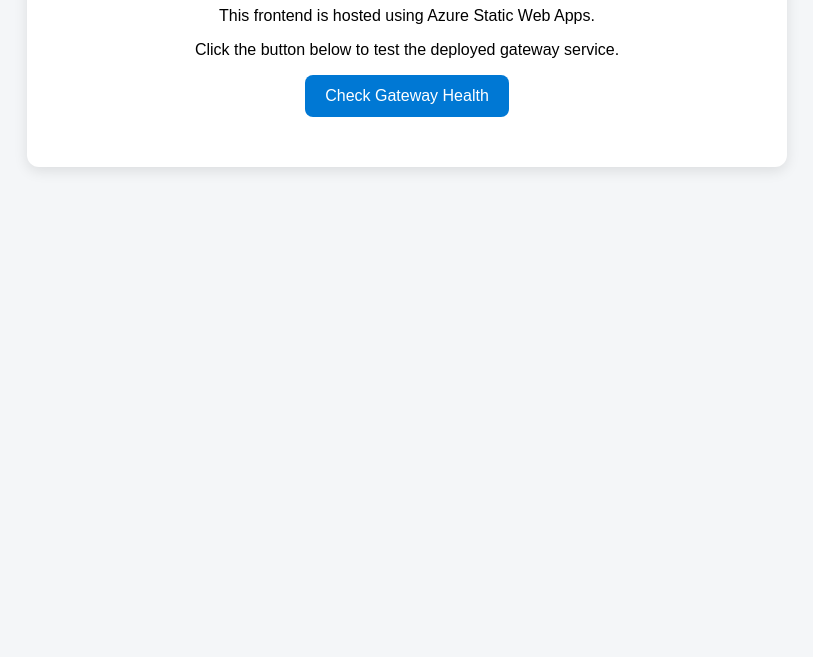
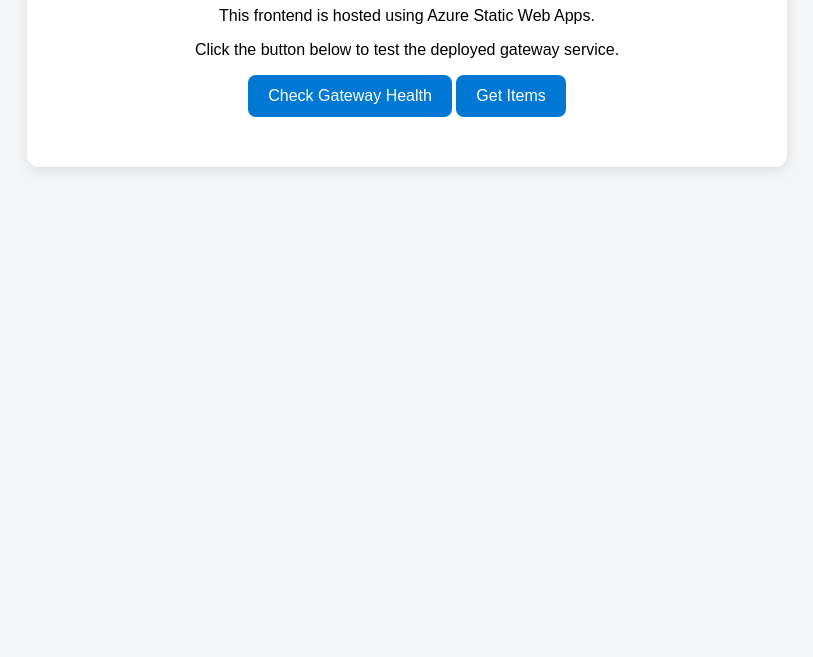
Before and after one commit to shanika2002/azure-microservices-lab, a plain HTML site: page frontend/index.html in a window 1280 px wide. Shown: the part 143-800 px from the top of the page, without its empty margins (233-1046 px from the left). Drawn offline with Linux system fonts and the light colour scheme.

Commit message:
update index file

```diff
--- a/frontend/index.html
+++ b/frontend/index.html
@@ -46,6 +46,7 @@
     <p>Click the button below to test the deployed gateway service.</p>
 
     <button onclick="checkHealth()">Check Gateway Health</button>
+    <button onclick="getItems()">Get Items</button>
     <div id="result"></div>
   </div>
 
@@ -71,6 +72,26 @@
         result.innerText = `Failed to connect to gateway.\nError: ${err.message}`;
       }
     }
+
+    async function getItems() {
+      const result = document.getElementById("result");
+      result.innerText = "Fetching items...";
+
+      try {
+        const res = await fetch(`${API_URL}/api/items`, {
+          method: "GET",
+          headers: { "Accept": "application/json" }
+        });
+
+        result.innerText = `HTTP ${res.status} ${res.statusText}`;
+
+        const items = await res.json();
+        result.innerText += `\nItems: ${JSON.stringify(items, null, 2)}`;
+      } catch (err) {
+        console.error("Fetch error:", err);
+        result.innerText = `Failed to fetch items.\nError: ${err.message}`;
+      }
+    }
   </script>
 </body>
 </html>
```
